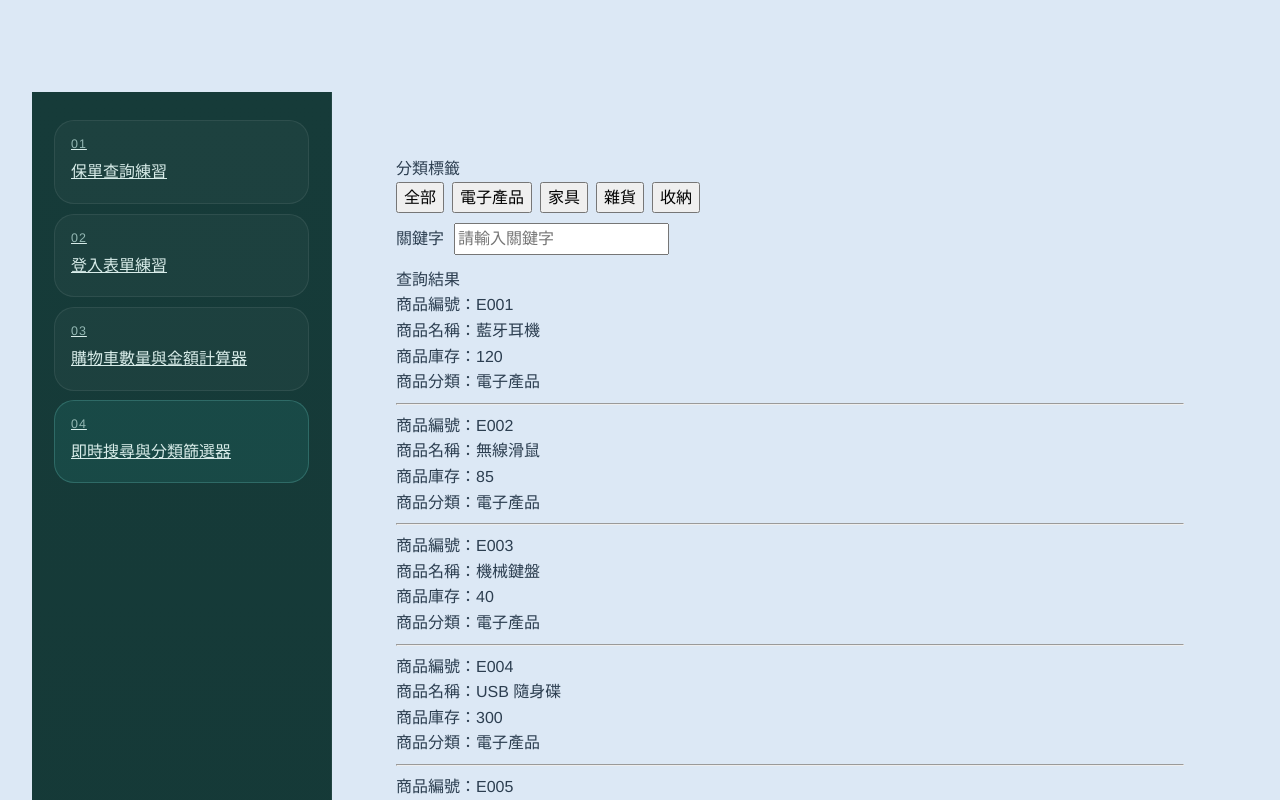
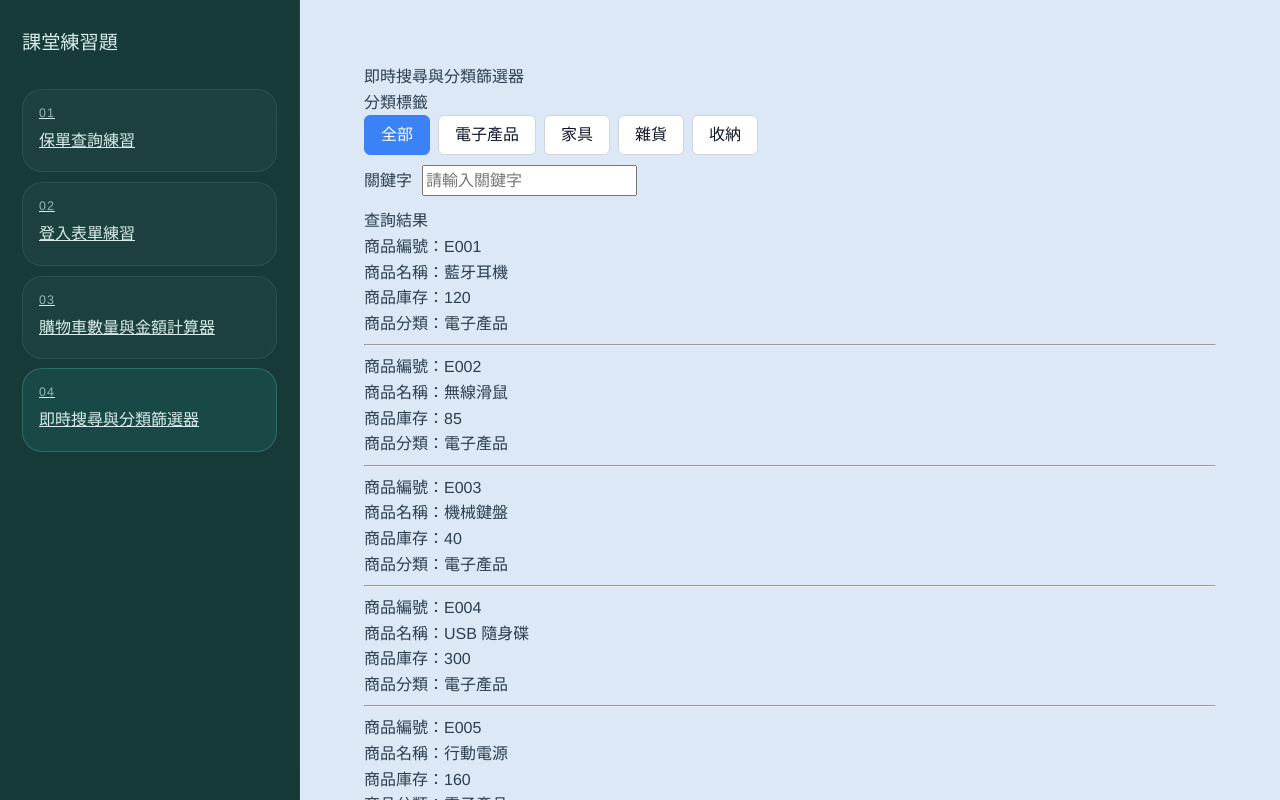
Before and after one commit to YUCHENGAA/vue3_01_cheng, a Vue app: page /search in a window 1280 px wide. Both pictures are taken after a click on the button "全部". Shown: the top 800 px of the page. Built offline with nearby package versions, Linux system fonts and the light colour scheme.

Commit message:
1.style修改 2.商品搜尋結果抽成component

```diff
--- a/src/App.vue
+++ b/src/App.vue
@@ -41,13 +41,11 @@ const route = useRoute();
   -webkit-font-smoothing: antialiased;
   -moz-osx-font-smoothing: grayscale;
   color: #2c3e50;
-  margin-top: 60px;
-  // margin-left: 50px;
+  // margin-top: 60px;
 }
 body {
   min-height: 100vh;
   background-color: #dce8f5;
-  padding: 2rem;
 }
 // .app-layout {
 //   min-height: 100vh;
--- a/src/components/AppSidebar.vue
+++ b/src/components/AppSidebar.vue
@@ -9,10 +9,9 @@ defineProps<{
 
 <template>
   <aside class="app-sidebar">
-    <!-- <div class="app-sidebar__brand">
-      <strong>課堂練習導航</strong>
-      <p>用 Vue Router 控制不同練習主題的頁面切換，讓每個主題都有自己的網址。</p>
-    </div> -->
+    <div class="app-sidebar__brand">
+      <strong>課堂練習題</strong>
+    </div>
 
     <nav class="sidebar-nav" aria-label="練習主題選單">
       <RouterLink
--- a/src/components/search/SearchResultForm.vue
+++ b/src/components/search/SearchResultForm.vue
@@ -13,13 +13,13 @@ defineProps<{
     <div v-else-if="products">
       <template  v-for="product in products" :key="product.productNo">
       <p>商品編號：{{ product.productNo }}</p>
-      <p>商品名稱{{ product.productName }}</p>
+      <p>商品名稱：{{ product.productName }}</p>
       <p>商品庫存：{{ product.productCount }}</p>
       <p>商品分類：{{ product.productCategory }}</p>
       <hr>
     </template>
     </div>
-    <p v-else>尚無資料</p>
+    <p v-else>查無資料</p>
   </div>
 </template>
 
--- a/src/page/CartPage.vue
+++ b/src/page/CartPage.vue
@@ -1,5 +1,6 @@
 <script setup lang="ts">
 import { ref, reactive, computed, watch } from "vue";
+import HeaderSection from "@/components/share/HeaderSection.vue";
 
 const price = 60;
 const quantity = ref(1);
@@ -18,6 +19,10 @@ function quantitySub() {
 
 <template>
   <div class="section">
+    <HeaderSection>
+      <template v-slot:title> 購物車數量與金額計算器 </template>
+    </HeaderSection>
+    <div>
       <label>商品名稱:</label>
       <label>牙刷</label>
       <br />
@@ -35,4 +40,5 @@ function quantitySub() {
       <label>總金額 </label>
       <label>{{ total }}</label>
     </div>
+  </div>
 </template>
--- a/src/page/SearchPage.vue
+++ b/src/page/SearchPage.vue
@@ -6,7 +6,7 @@ import HeaderSection from "@/components/share/HeaderSection.vue";
 import { mockProducts } from "@/data/productData";
 
 const products = reactive<Product[]>([...mockProducts]);
-const selectedCategory = ref("全部");
+const selectedCategory = ref("");
 const searchQuery = ref("");
 const loading = ref(false);
 const error = ref("");
@@ -31,13 +31,41 @@ const filteredProducts = computed(() => {
 
 <template>
   <div class="section">
+    <HeaderSection>
+        <template v-slot:title> 即時搜尋與分類篩選器 </template>
+      </HeaderSection>
     <label>分類標籤</label>
     <div class="buttons-row">
-      <button @click="selectedCategory = '全部'">全部</button>
-      <button @click="selectedCategory = '電子產品'">電子產品</button>
-      <button @click="selectedCategory = '家具'">家具</button>
-      <button @click="selectedCategory = '雜貨'">雜貨</button>
-      <button @click="selectedCategory = '收納'">收納</button>
+      <button
+        :class="{ 'is-active': selectedCategory === '全部' }"
+        @click="selectedCategory = '全部'"
+      >
+        全部
+      </button>
+      <button
+        :class="{ 'is-active': selectedCategory === '電子產品' }"
+        @click="selectedCategory = '電子產品'"
+      >
+        電子產品
+      </button>
+      <button
+        :class="{ 'is-active': selectedCategory === '家具' }"
+        @click="selectedCategory = '家具'"
+      >
+        家具
+      </button>
+      <button
+        :class="{ 'is-active': selectedCategory === '雜貨' }"
+        @click="selectedCategory = '雜貨'"
+      >
+        雜貨
+      </button>
+      <button
+        :class="{ 'is-active': selectedCategory === '收納商品' }"
+        @click="selectedCategory = '收納商品'"
+      >
+        收納
+      </button>
     </div>
     <div class="form-row">
       <label>關鍵字</label>
@@ -47,9 +75,14 @@ const filteredProducts = computed(() => {
       <HeaderSection>
         <template v-slot:title> 查詢結果 </template>
       </HeaderSection>
-      <p v-if="loading">載入中......</p>
-      <p v-else-if="error">{{ error }}</p>
-      <div v-else-if="filteredProducts.length > 0">
+      <!-- <p v-if="loading">載入中......</p> -->
+      <p v-if="error">{{ error }}</p>
+      <SearchResultForm
+        v-else-if="filteredProducts.length > 0 || loading"
+        :products="filteredProducts"
+        :loading="loading"
+      />
+      <!-- <div v-else-if="filteredProducts.length > 0">
         <template v-for="product in filteredProducts" :key="product.productNo">
           <p>商品編號：{{ product.productNo }}</p>
           <p>商品名稱：{{ product.productName }}</p>
@@ -57,8 +90,36 @@ const filteredProducts = computed(() => {
           <p>商品分類：{{ product.productCategory }}</p>
           <hr />
         </template>
-      </div>
-      <p v-else>尚無資料</p>
+      </div> -->
+      <p v-else>尚未查詢資料</p>
     </div>
   </div>
 </template>
+
+<style scoped>
+.buttons-row button {
+  padding: 6px 16px;
+  border: 1px solid #d1d5db;
+  border-radius: 6px;
+  background: #ffffff;
+  color: #111827;
+  cursor: pointer;
+  transition: background 0.15s ease, border-color 0.15s ease;
+}
+
+.buttons-row button:hover:not(.is-active) {
+  background: #f3f4f6;
+  border-color: #9ca3af;
+}
+
+.buttons-row button:active {
+  transform: scale(0.97);
+}
+
+.buttons-row button.is-active {
+  background: #3b82f6;
+  color:white;
+  border-color: #3b82f6;
+
+}
+</style>
--- a/src/style.css
+++ b/src/style.css
@@ -609,3 +609,27 @@ dt {
   /* width: 500px; */
   min-height: 200px;
 }
+
+.buttons-row button {
+  padding: 6px 16px;
+  border: 1px solid #d1d5db;
+  border-radius: 6px;
+  background: transparent;
+  cursor: pointer;
+  transition: background 0.15s ease, border-color 0.15s ease;
+}
+
+.buttons-row button:hover {
+  background: #f3f4f6;
+  border-color: #9ca3af;
+}
+
+.buttons-row button:active {
+  transform: scale(0.97);
+}
+
+.buttons-row button.is-active {
+  background: #727476;
+  color: #1d4ed8;
+  border-color: #93c5fd;
+}
```
Lines whose indentation alone changed are shown as unchanged.
